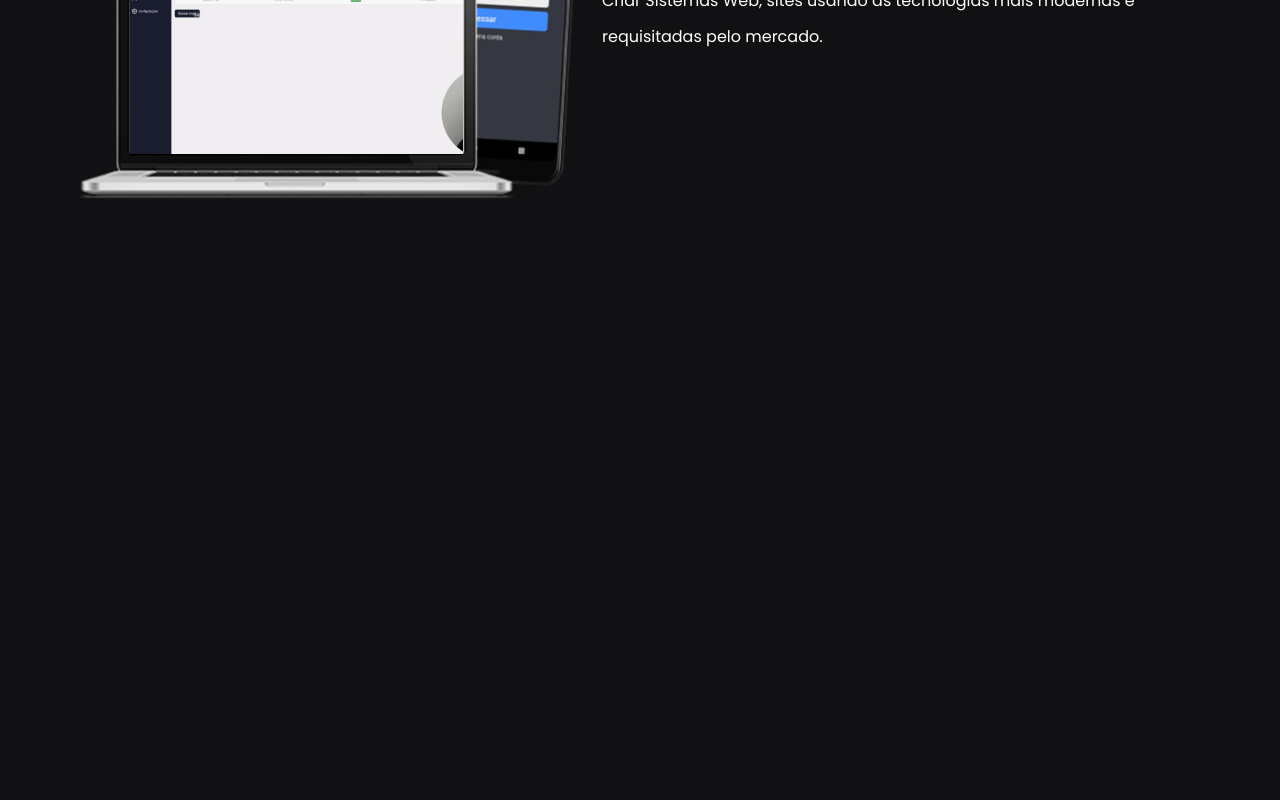
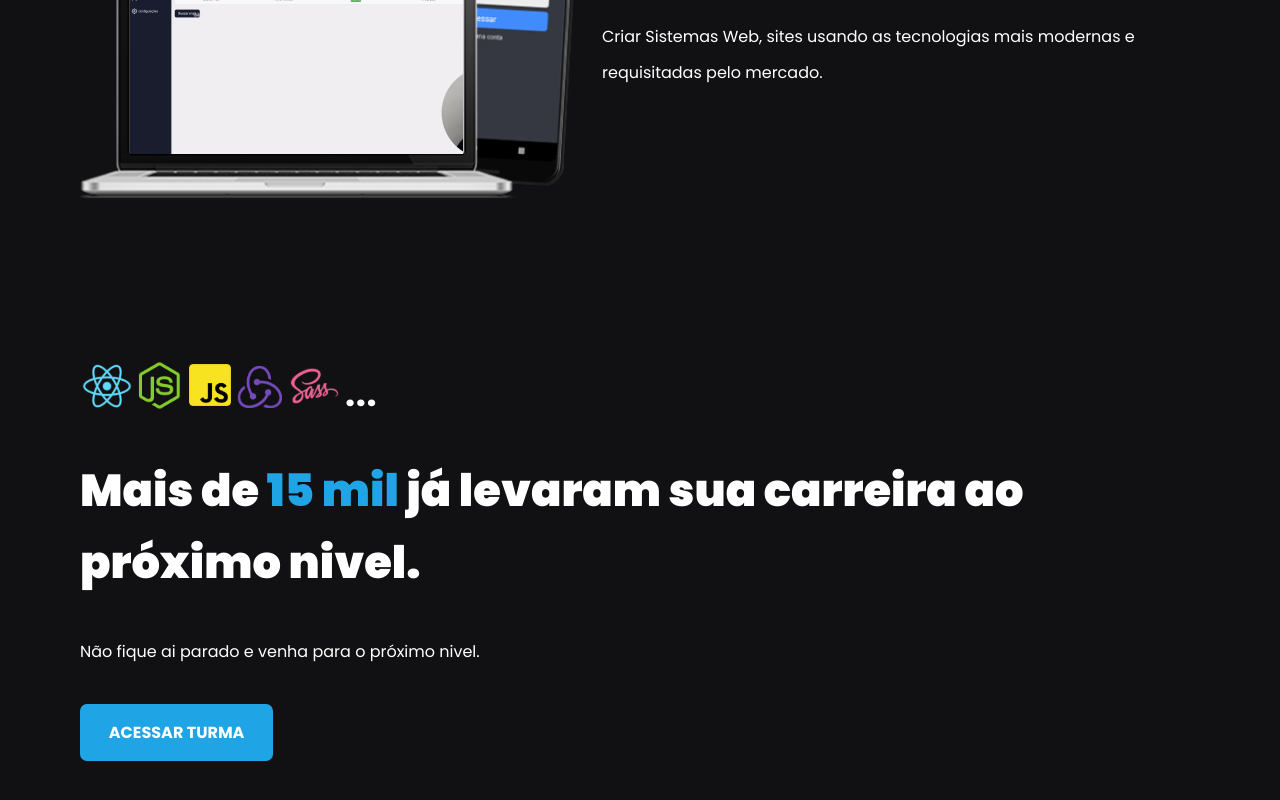
Before and after one commit to danilocucharro/site-institucional, a Next.js app: page / in a window 1280 px wide. Shown: the part 1826-2626 px from the top of the page. Before the commit the page ends 2114 px from the top, so only its background shows below. Built offline with nearby package versions, Linux system fonts and the light colour scheme.

Commit message:
adicionado footer da pagina home

```diff
--- a/src/pages/index.tsx
+++ b/src/pages/index.tsx
@@ -1,5 +1,9 @@
 import Head from 'next/head'
 import styles from '../styles/home.module.scss';
+
+import Image from 'next/image'
+
+import techsImage from '../../public/images/techs.svg'
 
 export default function Home() {
   return (
@@ -42,7 +46,17 @@ export default function Home() {
             <h2>Aprenda a criar Sistemas Web</h2>
             <span>Criar Sistemas Web, sites usando as tecnologias mais modernas e requisitadas pelo mercado.</span>
           </section>
+        </div>
 
+        <div className={styles.footerContainer}>
+          <Image quality={100} src={techsImage} alt='tecnologias do curso' />
+          <h2>Mais de <span>15 mil</span> já levaram sua carreira ao<br/> próximo nivel.</h2>
+          <span>Não fique ai parado e venha para o próximo nivel.</span>
+          <a>
+            <button>
+              ACESSAR TURMA
+            </button>
+          </a>
         </div>
       </main>
     </>
--- a/src/styles/home.module.scss
+++ b/src/styles/home.module.scss
@@ -67,7 +67,7 @@
   }
 
   h2{
-    font-size: 2.2rem;
+    font-size: 2.8rem;
     line-height: 4.5rem;
     font-weight: 900;
     margin-top: 2.2rem;
@@ -80,3 +80,38 @@
     color: var(--white);
   }
 }
+
+.footerContainer{
+  margin: 10rem auto;
+  max-width: 1120px;
+  display: flex;
+  flex-direction: column;
+  align-items: left;
+
+  h2{
+    font-size: 2.8rem;
+    line-height: 4.5rem;
+    font-weight: 900;
+    margin-top: 2.2rem;
+    color: var(--white);
+
+    span{
+      color: var(--blue-900);
+    }
+  }
+
+  span{
+    margin-top: 2.5rem;
+    color: var(--white);
+  }
+
+  button{
+    background-color: var(--blue-900);
+    border: 0;
+    padding: 1rem 1.8rem;
+    margin-top: 2.5rem;
+    border-radius: 7px;
+    color: var(--white);
+    font-weight: bold;
+  }
+}
```
